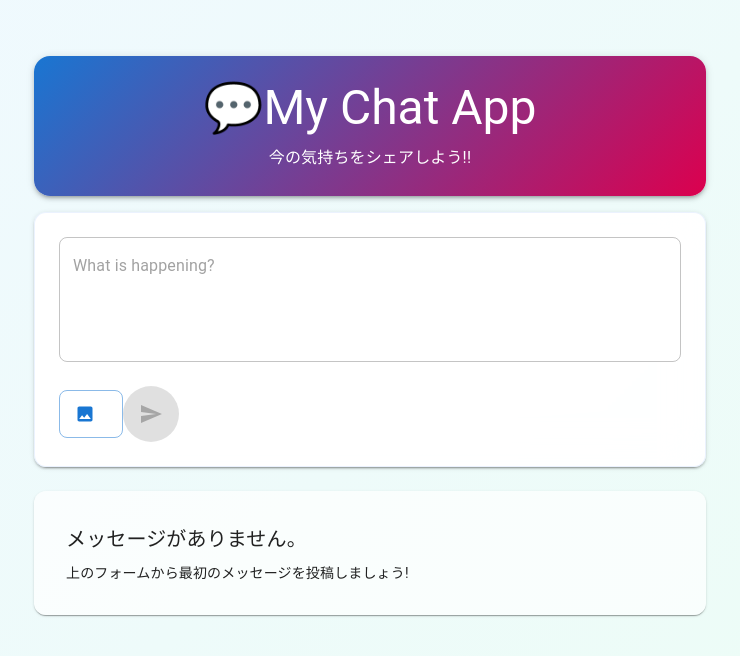
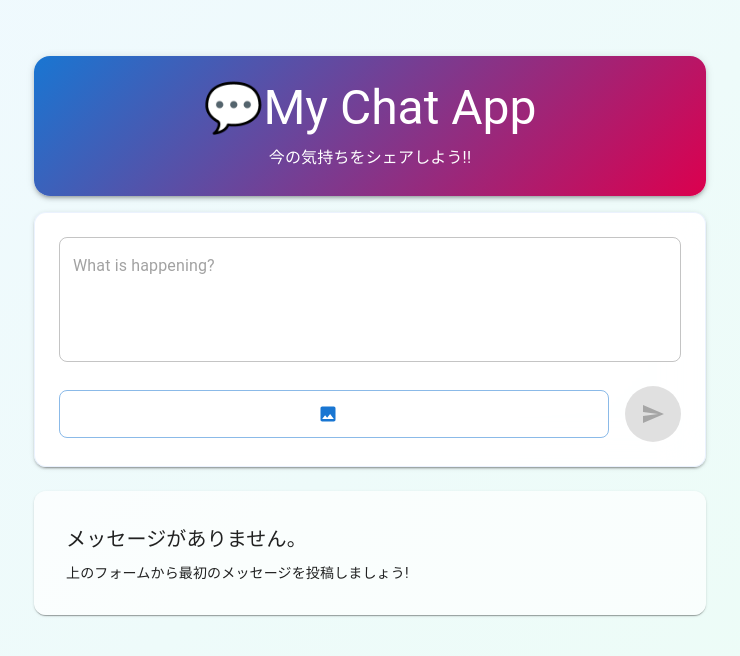
Before and after one commit to Hirotaka-Tambo/My_Chat, a React (Vite) app: page / in a window 1280 px wide. Shown: the top 656 px of the page, without its empty margins (270-1010 px from the left). Built offline with nearby package versions, Linux system fonts and the light colour scheme.

Commit message:
fix::HTMLFormEvent

```diff
--- a/src/App.tsx
+++ b/src/App.tsx
@@ -60,12 +60,11 @@ function App() {
     setText(e.target.value);
   }
 
-  const handlePost = useCallback((e:ChangeEvent<HTMLInputElement>) =>{
+  const handlePost = useCallback((e:ChangeEvent<HTMLFormElement>) =>{
     e.preventDefault();
     const errorMessage = validateMessage(text);
     if(errorMessage){
       alert(errorMessage);
-      e.target.value = '';
       return;
     }
 
@@ -218,7 +217,7 @@ function App() {
                 }}
             />
             <Box sx={{
-              dispalay: 'flex',
+              display: 'flex',
               gap: 2,
               alignItems: 'center',
               flexDirection: {xs: 'column', sm: 'row'},
```
